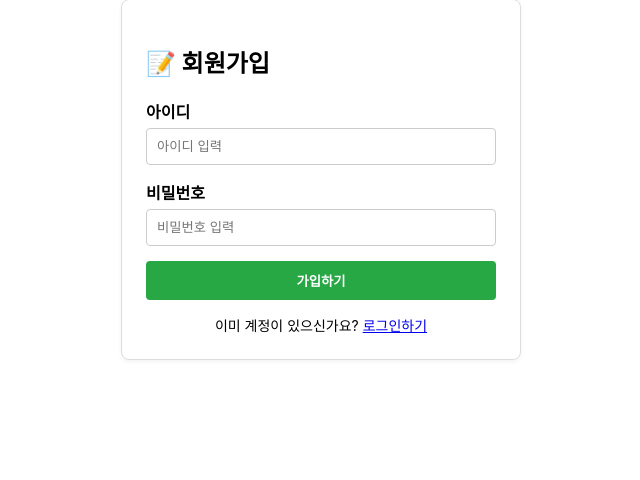
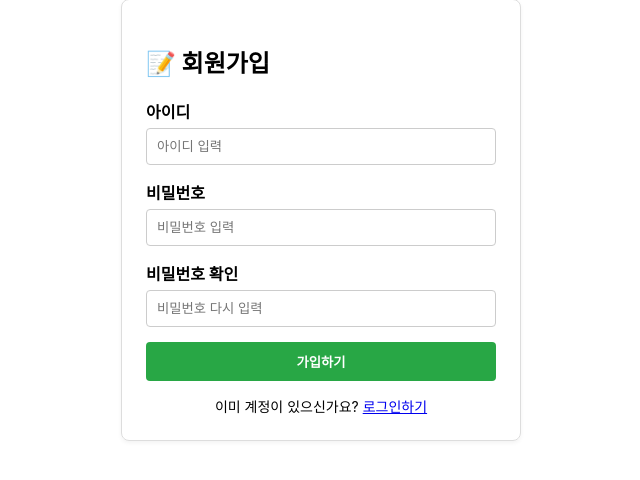
Before and after one commit to bangahee/term-project-proto, a FastAPI app: page /register in a window 1280 px wide. Shown: the part 71-551 px from the top of the page, without its empty margins (319-959 px from the left). Run offline with FastAPI, Linux system fonts and the light colour scheme.

Commit message:
feat: add password confirmation to registration

```diff
--- a/templates/register.html
+++ b/templates/register.html
@@ -101,6 +101,17 @@
                 >
             </div>
 
+            <div class="form-group">
+                <label for="password-confirm">비밀번호 확인</label>
+                <input
+                    type="password"
+                    id="password-confirm"
+                    placeholder="비밀번호 다시 입력"
+                    autocomplete="new-password"
+                    required
+                >
+            </div>
+
             <button type="submit" id="register-btn">
                 가입하기
             </button>
@@ -144,6 +155,9 @@
             const password =
                 document.getElementById('password').value.trim();
 
+            const passwordConfirm =
+                document.getElementById('password-confirm').value.trim();
+
             const errorEl =
                 document.getElementById('error-msg');
 
@@ -156,7 +170,7 @@
             // --------------------------------------------------------
             // 클라이언트 측 기본 입력 검증
             // --------------------------------------------------------
-            if (!username || !password) {
+            if (!username || !password || !passwordConfirm) {
                 errorEl.innerText =
                     "아이디와 비밀번호를 모두 입력해 주세요.";
                 return;
@@ -179,7 +193,21 @@
             }
 
 
+            // --------------------------------------------------------
+            // 비밀번호 확인
+            //
+            // 두 비밀번호가 다르면 API 요청을 보내지 않음
+            // --------------------------------------------------------
+            if (password !== passwordConfirm) {
+                errorEl.innerText =
+                    "비밀번호가 일치하지 않습니다.";
+                return;
+            }
+
+
+            // --------------------------------------------------------
             // 중복 요청 방지
+            // --------------------------------------------------------
             registerBtn.disabled = true;
             registerBtn.innerText = "가입 중...";
 
@@ -188,6 +216,9 @@
 
                 // ----------------------------------------------------
                 // FastAPI 회원가입 API 호출
+                //
+                // passwordConfirm은 프론트엔드 확인용이므로
+                // 서버나 DB에 전달하지 않음
                 // ----------------------------------------------------
                 const res = await fetch('/api/auth/register', {
                     method: 'POST',
```
